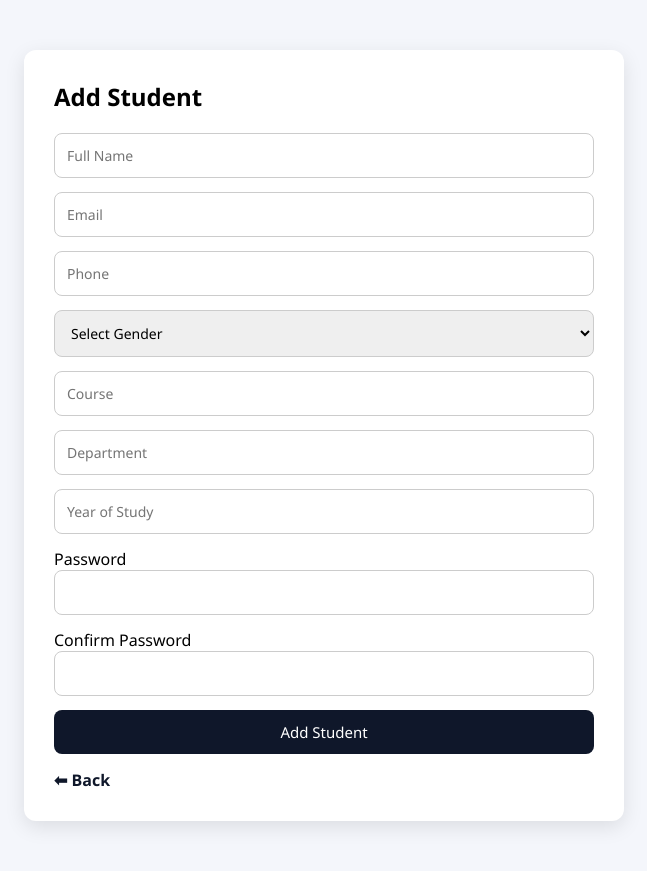
After one commit to 24Cyril/exam-portal-mini-project, a Python web app: template app/templates/add_student.html in a window 1280 px wide. The commit adds this page. Shown: the whole page, without its empty margins (316-963 px from the left). Run offline with Jinja, Linux system fonts and the light colour scheme; the template is opened without the code that fills it, so the values that code supplies are empty.

Commit message:
added student creation and edit in admin page

```diff
--- a/app/static/css/admin.css
+++ b/app/static/css/admin.css
@@ -31,3 +31,85 @@ body{display:flex;background:#f4f6fb}
 .home-row{display:flex;gap:18px}
 .home-box{background:#fff;padding:18px 26px;border-radius:10px;box-shadow:0 4px 12px rgba(0,0,0,.08);cursor:pointer}
 .home-box:hover{background:#eef1ff}
+
+
+form input, form select{
+width:100%;
+padding:10px;
+margin-bottom:12px;
+border:1px solid #ccc;
+border-radius:6px;
+}
+
+form button{
+background:#0f172a;
+color:white;
+padding:10px;
+border:none;
+border-radius:6px;
+cursor:pointer;
+}
+
+.form-card{
+max-width:600px;
+margin:50px auto;
+background:white;
+padding:30px;
+border-radius:12px;
+box-shadow:0 6px 20px rgba(0,0,0,.1);
+}
+
+.form-card h2{
+margin-bottom:20px;
+}
+
+.form-card input,
+.form-card select{
+width:100%;
+padding:12px;
+margin-bottom:14px;
+border:1px solid #ccc;
+border-radius:8px;
+font-size:14px;
+}
+
+.form-card button{
+background:#0f172a;
+color:white;
+padding:12px;
+border:none;
+border-radius:8px;
+width:100%;
+font-size:15px;
+cursor:pointer;
+}
+
+.form-card button:hover{
+opacity:.9;
+}
+
+.back-link{
+display:inline-block;
+margin-top:15px;
+color:#0f172a;
+font-weight:600;
+text-decoration:none;
+}
+
+.add-btn{
+background:#0f172a;
+color:white;
+padding:8px 14px;
+border:none;
+border-radius:6px;
+cursor:pointer;
+}
+
+.edit-btn{
+background:#2563eb;
+color:white;
+padding:6px 12px;
+border:none;
+border-radius:6px;
+cursor:pointer;
+}
--- /dev/null
+++ b/app/static/js/student_form.js
@@ -0,0 +1,13 @@
+function validateStudent(){
+
+let inputs = document.querySelectorAll("input");
+
+for(let i of inputs){
+if(i.value.trim()===""){
+alert("Please fill all fields");
+return false;
+}
+}
+
+return true;
+}
--- /dev/null
+++ b/app/templates/add_student.html
@@ -0,0 +1,45 @@
+<!DOCTYPE html>
+<html>
+<head>
+<title>Add Student</title>
+<link rel="stylesheet" href="../static/css/admin.css">
+</head>
+<body>
+
+<div class="form-card">
+
+<h2>Add Student</h2>
+
+<form method="post" onsubmit="return validateStudent()">
+
+<input name="full_name" placeholder="Full Name">
+<input name="email" placeholder="Email">
+<input name="phone" placeholder="Phone">
+
+<select name="gender">
+<option value="">Select Gender</option>
+<option>Male</option>
+<option>Female</option>
+<option>Other</option>
+</select>
+
+<input name="course" placeholder="Course">
+<input name="department" placeholder="Department">
+<input name="year" placeholder="Year of Study">
+<label>Password</label>
+<input type="password" name="password">
+
+<label>Confirm Password</label>
+<input type="password" name="confirm_password">
+
+<button>Add Student</button>
+
+</form>
+
+<a href="/admin" class="back-link">⬅ Back</a>
+
+</div>
+
+<script src="../static/js/student_form.js"></script>
+</body>
+</html>
```
Also changed, not shown: admin.py (+67 -24 lines), app/static/js/admin.js (+49 -2 lines), app/templates/admin_update_profile.html (+8 -0 lines), app/templates/edit_student.html (added, +46 -0 lines), run.py (+162 -3 lines), app/static/css/add_course.css (renamed from app/templates/add_course.css), app/static/css/edit_course.css (renamed from app/templates/edit_course.css), app/templates/add_exam.html (renamed from app/static/js/add_exam.html).
